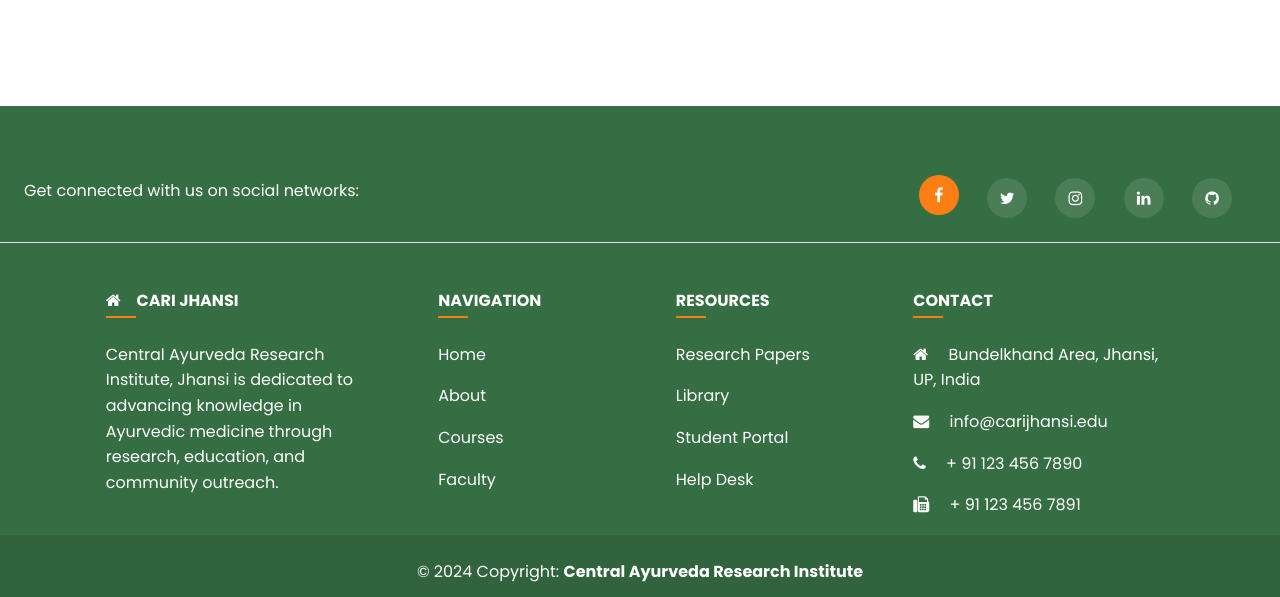
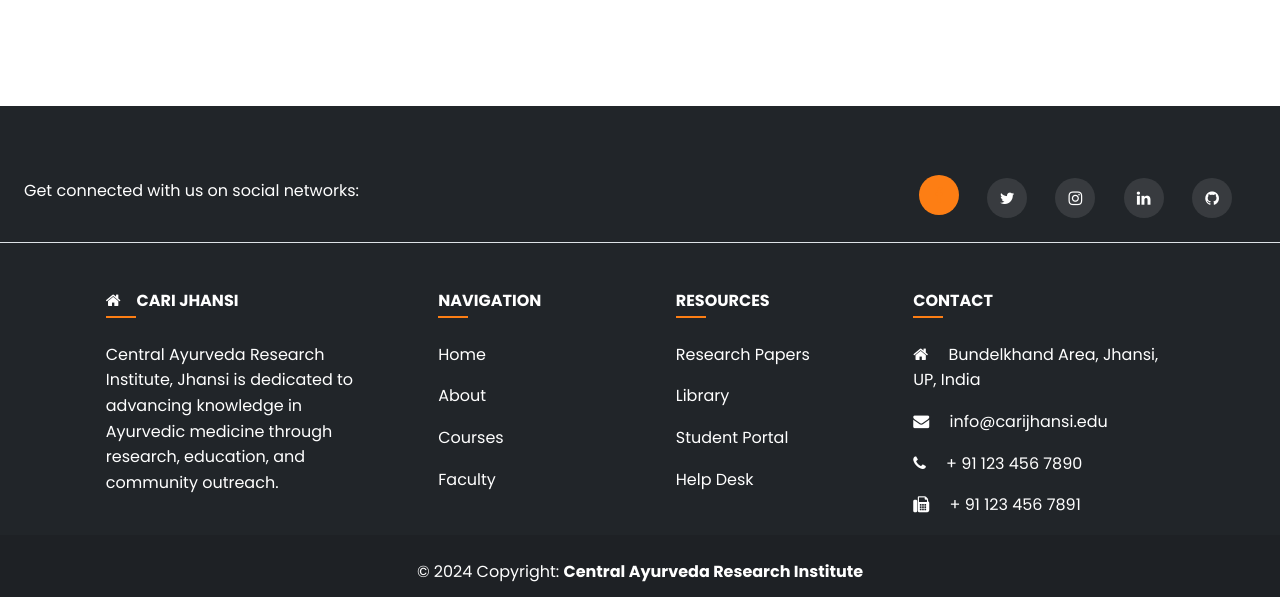
Before and after one commit to MeenakshiTripathi9919/college-website, a website: page index.html in a window 1280 px wide. In both pictures the pointer is over the link 938 px from the left and 3783 px from the top of the page. Shown: the part 3586-4183 px from the top of the page. Drawn offline with nearby package versions, Linux system fonts and the light colour scheme.

Commit message:
fixed footer color

```diff
--- a/style.css
+++ b/style.css
@@ -264,7 +264,7 @@ nav .navbar-brand {
 
 /* Footer */
 footer {
-  background-color: var(--secondary-color);
+  background-color: var(--dark-bg);
   color: white;
   padding-top: 3rem;
 }
@@ -274,7 +274,7 @@ footer a {
 }
 
 footer a:hover {
-  color: white !important;
+  color: var(--primary-color) !important;
 }
 
 footer .social-icons a {
```
